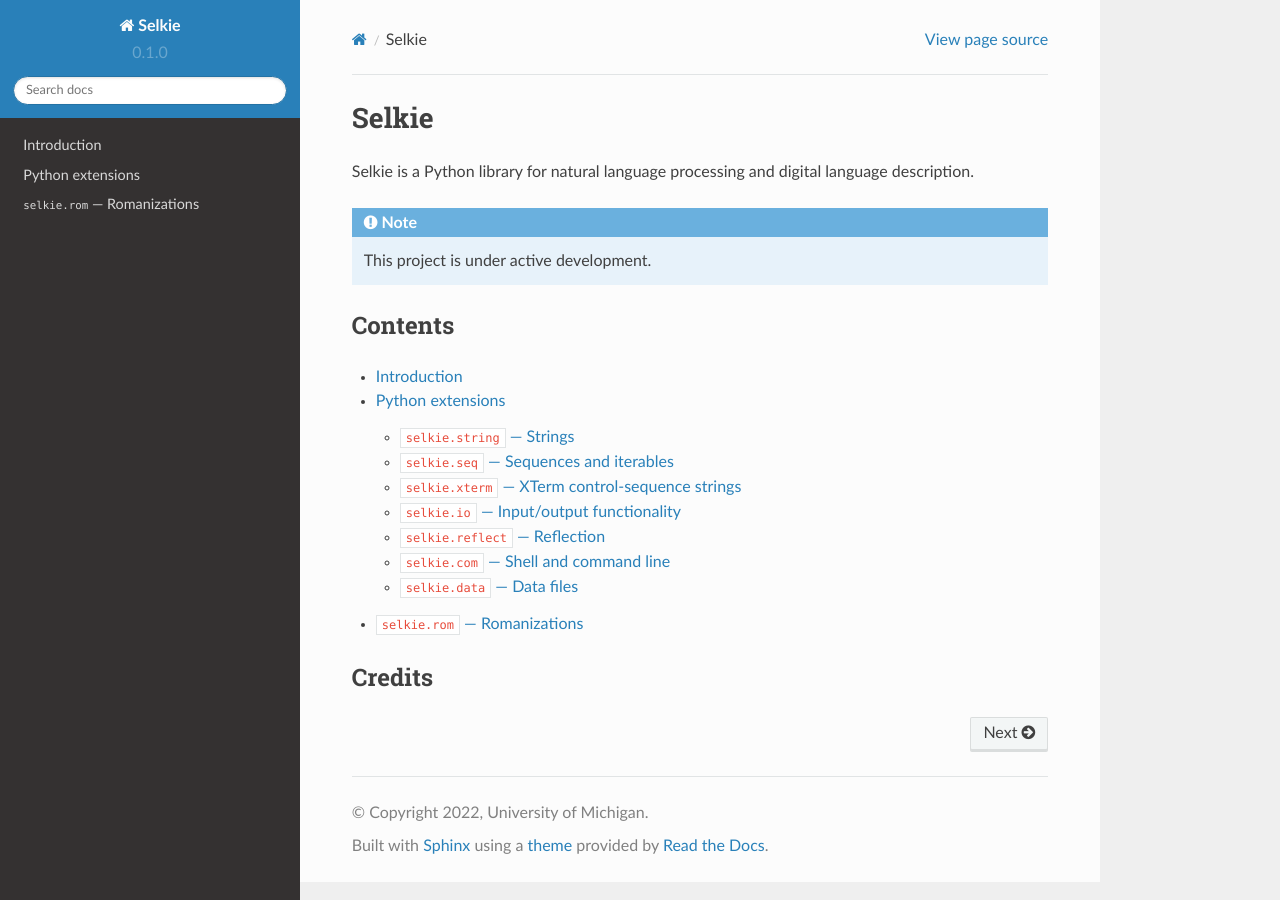
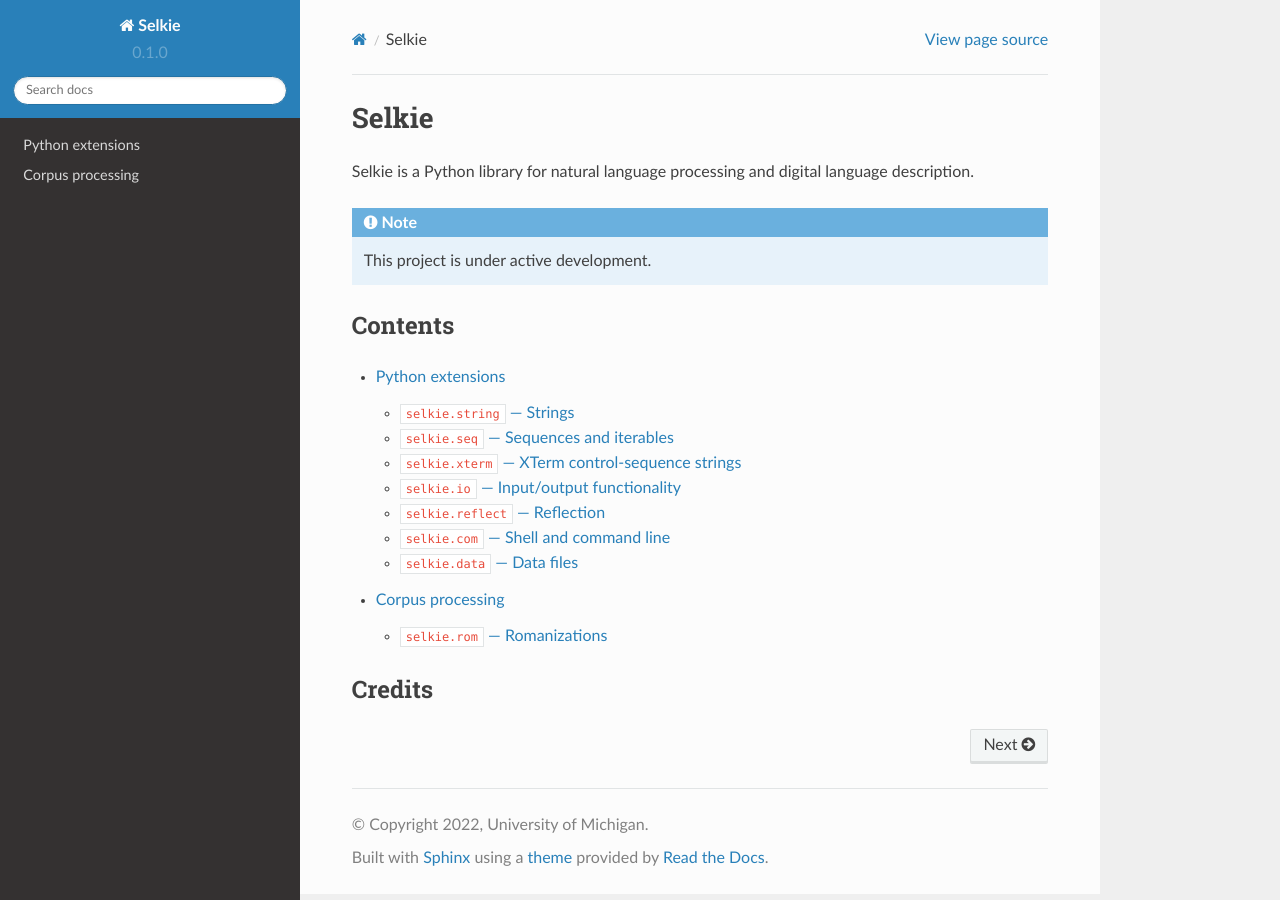
Before and after one commit to abney/selkie, a Sphinx documentation site: the page built from docs/source/index.rst, in a window 1280 px wide. Built offline with Sphinx 7.4.7 and the Read the Docs theme 2.0.0, drawn with Linux system fonts in a browser that asks for light colours.

Commit message:
Some doc updates, 0.24.dev3

```diff
--- /dev/null
+++ b/docs/source/corpus/index.rst
@@ -0,0 +1,8 @@
+
+Corpus processing
+=================
+
+.. toctree::
+   :titlesonly:
+
+   rom
--- a/docs/source/index.rst
+++ b/docs/source/index.rst
@@ -16,9 +16,8 @@
    :maxdepth: 2
    :titlesonly:
 
-   intro
    pyext/index
-   corpus/rom
+   corpus/index
 
 Credits
 -------
--- a/docs/source/intro.rst
+++ /dev/null
@@ -1,4 +0,0 @@
-Introduction
-============
-
-Stay tuned ...
--- a/pyproject.toml
+++ b/pyproject.toml
@@ -4,7 +4,7 @@
 
 [project]
 name = "selkie"
-version = "0.24.dev2"
+version = "0.24.dev3"
 authors = [
   { name="Steven Abney", email="abney@umich.edu" },
 ]
```
Also changed, not shown: docs/source/pyext/xterm.rst (+8 -2 lines).
